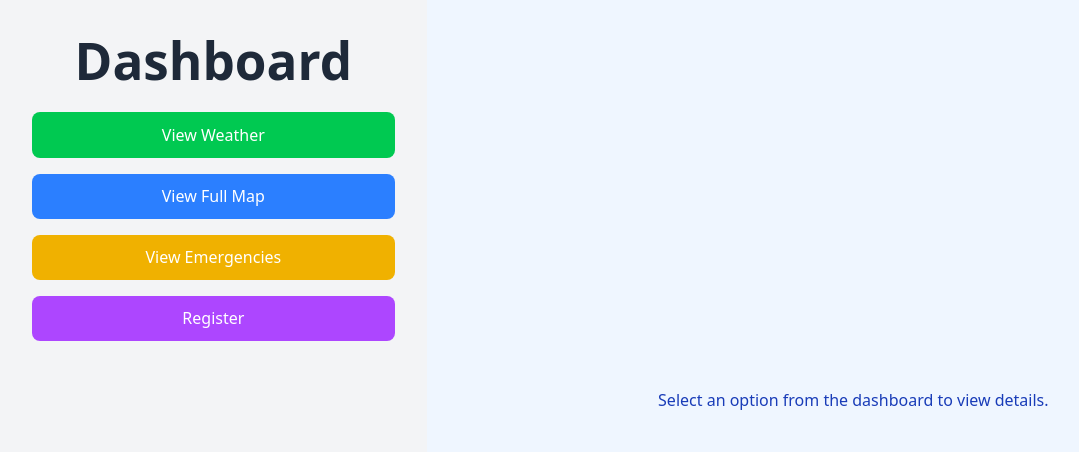
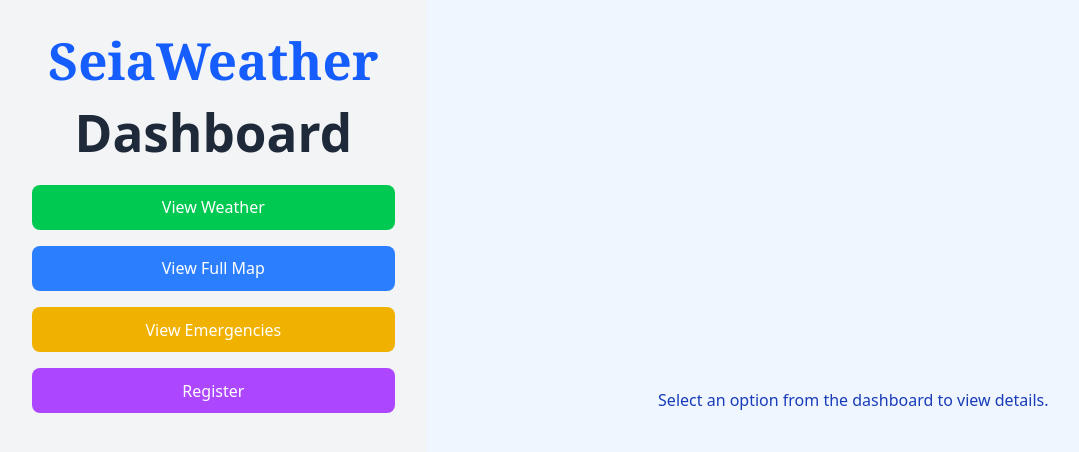
Before and after one commit to JanDanielNieto/mobileweatherresponse, a React (Vite) app in the folder weather-risk-web/: page / in a window 1280 px wide. Shown: the top 452 px of the page, without its empty margins (0-1079 px from the left). Built offline with nearby package versions, Linux system fonts and the light colour scheme.

Commit message:
added name of system

```diff
--- a/weather-risk-web/src/pages/Dashboard.jsx
+++ b/weather-risk-web/src/pages/Dashboard.jsx
@@ -34,7 +34,11 @@ export default function Dashboard({ isRegistered, setIsRegistered }) {
       {/* Left Sidebar */}
       <div className="w-1/3 bg-gray-100 p-8 flex flex-col justify-between">
         <div> {/* Container for top elements */}
-          <h1 className="text-3xl font-bold mb-6 text-center text-gray-800">
+          {/* New SeiaWeather Heading */}
+          <div className="text-center mb-4">
+            <h1 className="text-4xl font-bold text-blue-600 font-serif">SeiaWeather</h1>
+          </div>
+          <h1 className="text-2xl font-bold mb-6 text-center text-gray-800">
             Dashboard
           </h1>
           <div className="flex flex-col items-center space-y-4">
```
